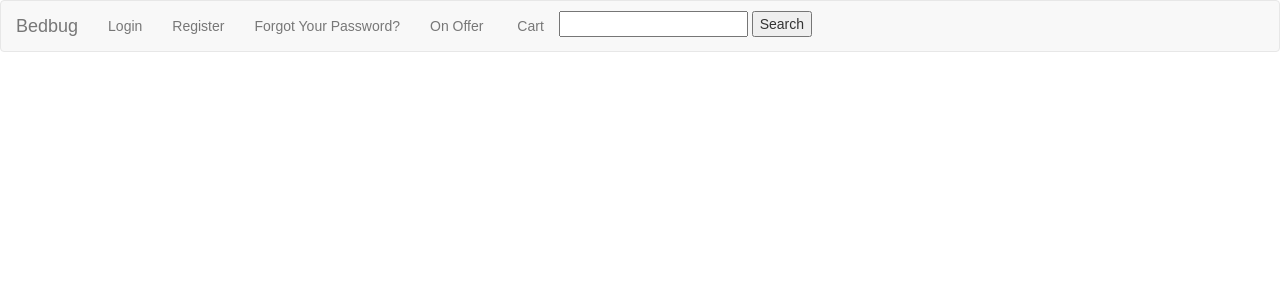
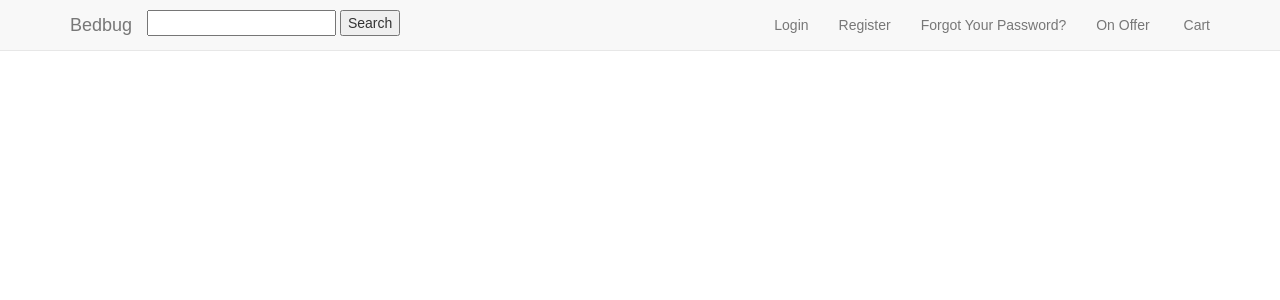
Before and after one commit to MartinCurran28/unicorn, a Django app: page /accounts/index/ in a window 1280 px wide. Shown: the top 300 px of the page. Run offline with Django 3.2, Linux system fonts and the light colour scheme; some libraries are stand-ins or nearby versions.

Commit message:
fixed base.html navbar. The search box looks better next to the logo. More welcoming in my opinion. Other buttons placed to the right.

```diff
--- a/templates/base.html
+++ b/templates/base.html
@@ -15,11 +15,21 @@
 
     </head>
 
-    <body>
-
-    <nav class="navbar navbar-default">
-        <ul class="nav navbar-nav">
-            <a class="navbar-brand" href="/">Bedbug</a>
+<body>
+     <!-- Fixed masthead -->
+    <nav class="navbar navbar-masthead navbar-default navbar-fixed-top">
+        <div class="container">
+            <div class="navbar-header">
+                <button type="button" class="navbar-toggle collapsed" data-toggle="collapse" data-target="#navbar" aria-expanded="false" aria-controls="navbar">
+                    <span class="sr-only">Toggle navigation</span>
+                    <span class="icon-bar"></span>
+                    <span class="icon-bar"></span>
+                    <span class="icon-bar"></span>
+                </button>
+                <a class="navbar-brand" href="/">Bedbug</a>
+            </div>
+            <div id="navbar" class="navbar-collapse collapse">
+                <ul class="nav navbar-nav navbar-right">
             {% if user.is_authenticated %}
             <li><a href="{% url 'profile' %}">Profile</a></li>
             <li><a href="{% url 'logout' %}">Logout</a></li>
```
